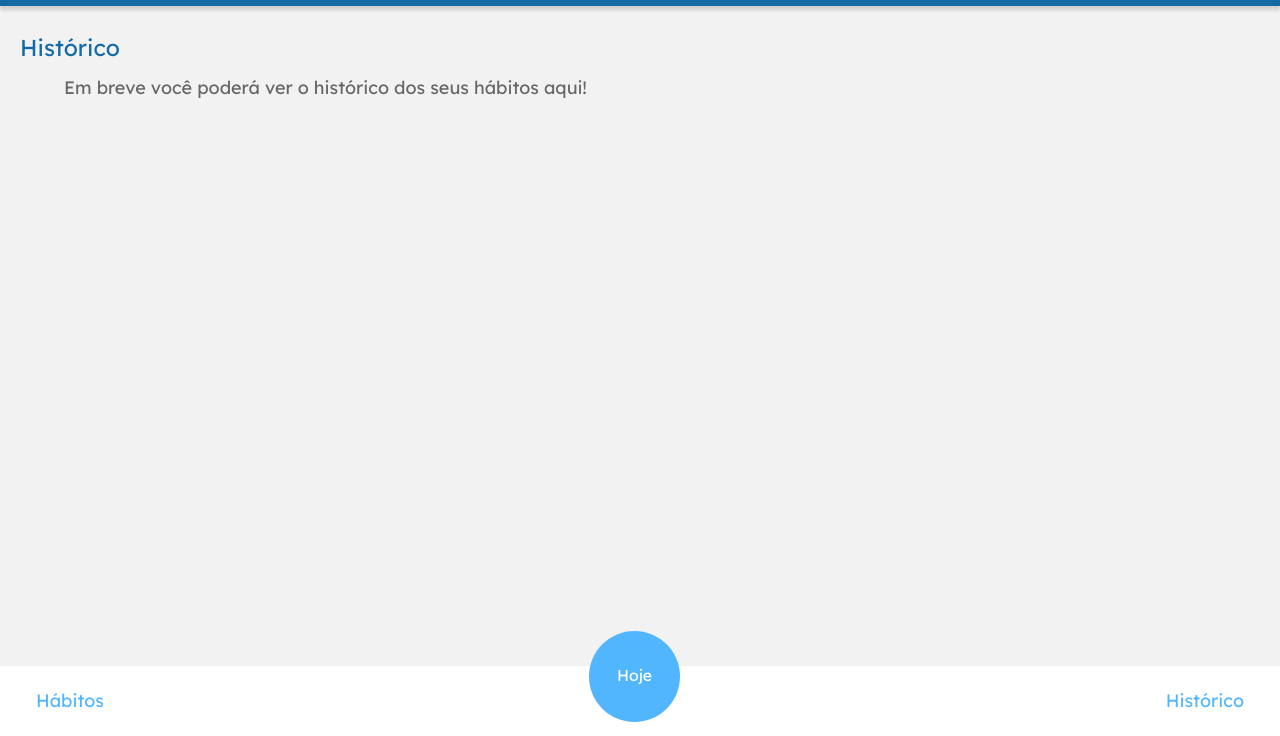
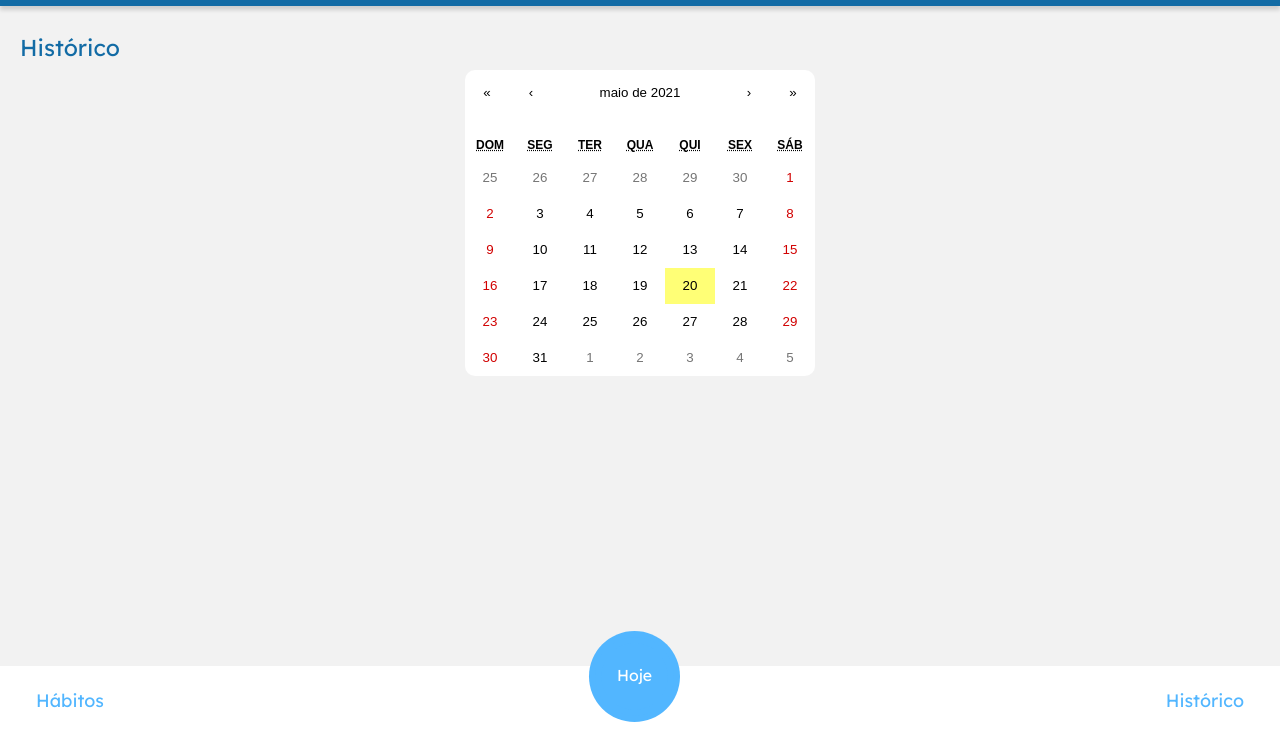
Before and after one commit to issitarual/track-it, a React app: page /historico in a window 1280 px wide. Shown: the part 64-800 px from the top of the page. Built offline with nearby package versions, Linux system fonts and the light colour scheme.

Commit message:
calendário no histórico

```diff
--- a/package.json
+++ b/package.json
@@ -6,6 +6,7 @@
     "axios": "^0.21.1",
     "dayjs": "^1.10.4",
     "react": "^17.0.2",
+    "react-calendar": "^3.4.0",
     "react-circular-progressbar": "^2.0.4",
     "react-confirm": "^0.1.23",
     "react-confirm-alert": "^2.7.0",
--- a/src/components/Historic/Historic.js
+++ b/src/components/Historic/Historic.js
@@ -1,6 +1,9 @@
 import Header from '../Header';
 import styled from 'styled-components';
 import Footer from '../Footer';
+import Calendar from 'react-calendar';
+import 'react-calendar/dist/Calendar.css';
+
 
 
 export default function Historic () {
@@ -12,7 +15,10 @@ export default function Historic () {
                 Histórico
             </MyHabits>
         </HabitsDiv>
-        <Text>Em breve você poderá ver o histórico dos seus hábitos aqui!</Text>
+        <CalendarDiv>
+            <Calendar className="calendar" locale="pt-br" calendarType="US" onClickDay={(value, event) => alert('Clicked', value)}/>
+        </CalendarDiv>
+
         <Footer />
         </>
     )
@@ -39,3 +45,10 @@ const MyHabits = styled.h2`
     font-size: 23px;
     color: #126BA5;
 `;
+
+const CalendarDiv = styled.div`
+    display: flex;
+    justify-content: center;
+    align-items: center;
+    margin-top: 11px;
+`
--- a/src/css/style.css
+++ b/src/css/style.css
@@ -1,3 +1,8 @@
 body{
     background-color: #f2f2f2;
 }
+
+.calendar{
+    border-radius: 10px;
+    border: 0px;
+}
```
Also changed, not shown: 1 other file.
